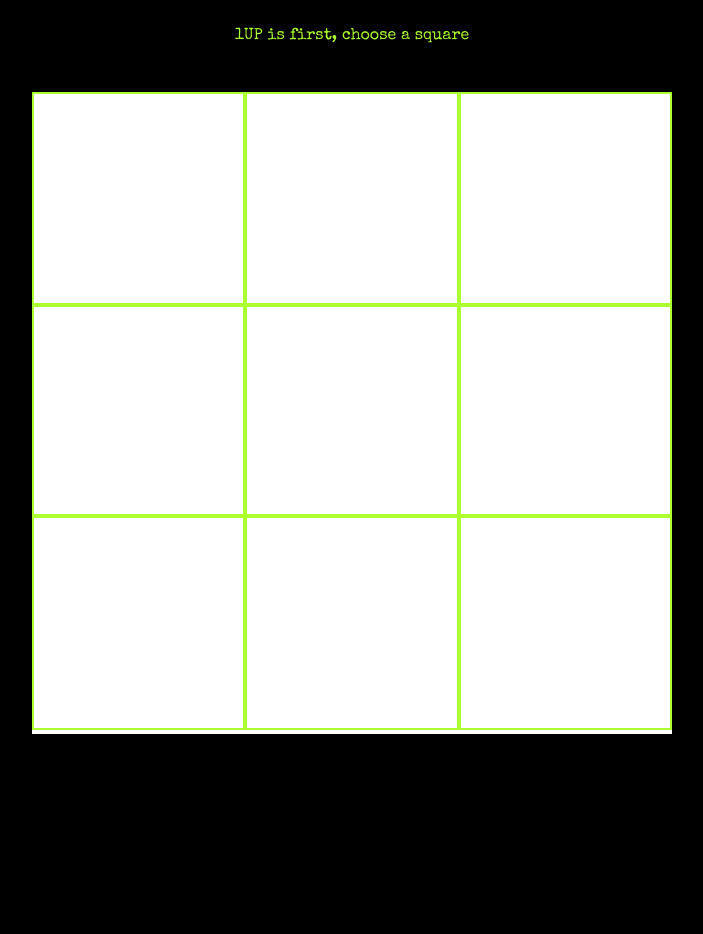
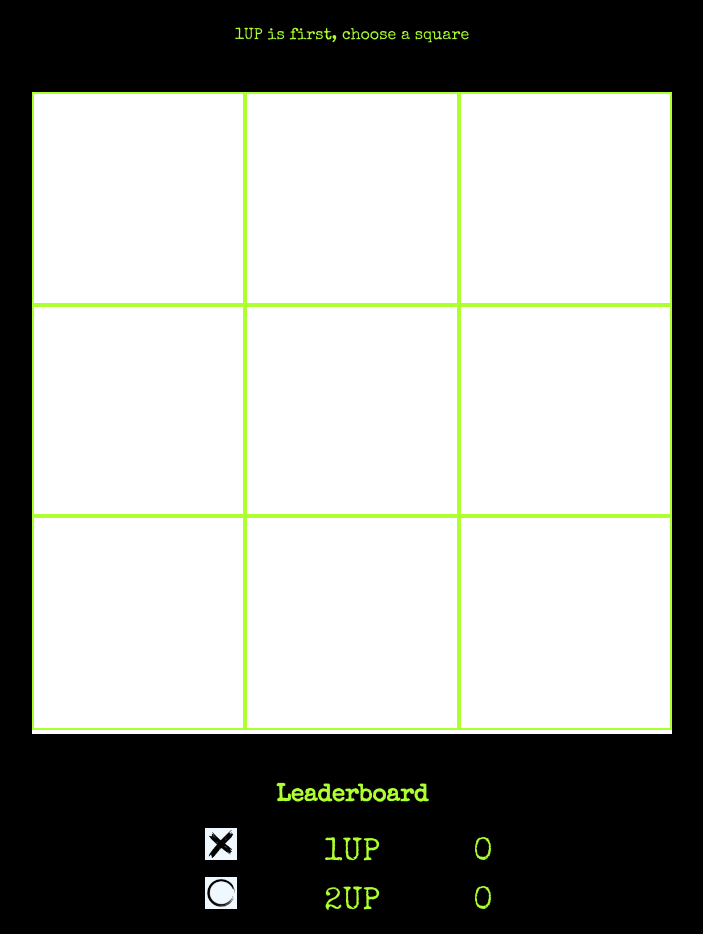
Before and after one commit to deepabst/tic-tac-toe, a plain HTML site: page index.html in a window 1280 px wide. Shown: the part 68-1002 px from the top of the page, without its empty margins (288-991 px from the left). Before the commit the page ends 852 px from the top, so only its background shows below. Drawn offline with nearby package versions, Linux system fonts and the light colour scheme; a web font is replaced by a local one.

Commit message:
added leaderboard to tally wins

```diff
--- a/css/style.css
+++ b/css/style.css
@@ -141,8 +141,25 @@ img {
 
 #strike {
     position: absolute;
-    /* top: 0; */
-    /* left: 0; */
     height: 100%;
     width: 100%;
 }
+
+.leaderboard{
+    text-align: center;
+}
+
+.rung div{
+    display: inline-block;
+    height: 5vh;
+    font-size: 2em;
+    width: 10%;
+}
+
+.rung img {
+    background-color: aliceblue;
+    height: 80%;
+    width: auto;
+    box-sizing: border-box;
+    padding: 2px;
+}
--- a/index.html
+++ b/index.html
@@ -66,5 +66,20 @@
         <img class="result" id="1UPWin" src="img/x_win.png" alt="message: the X's win">
         <img class="result" id="2UPWin" src="img/o_win.png" alt="message: the O's win">
     </div>
+    <div class="leaderboard">
+        <div class="lb-header">
+            <h2>Leaderboard</h2>
+        </div>
+        <div class="rung">
+            <div><img src="img/1.png" alt="player one avatar"></div>
+            <div>1UP</div>
+            <div id="1UPWinCounter">0</div>
+        </div>
+        <div class="rung">
+            <div><img src="img/2.png" alt="player two avatar"></div>
+            <div>2UP</div>
+            <div id="2UPWinCounter">0</div>
+        </div>
+    </div>
 </body>
 </html>
--- a/js/board.js
+++ b/js/board.js
@@ -28,6 +28,7 @@ $('.row>div').on('click', function(e){
 // update the UI
 const updateScreen = function(){
     $('#message').html(`Your turn, ${game.getActivePlayer()} choose a square`);
+    // layout the game board
     for(let i = 0; i<game.board.length;i++){
         if(game.board[i]=== '1UP'){
             // player one owns the square
@@ -37,9 +38,13 @@ const updateScreen = function(){
             $(`#${i}>img[src='img/2.png']`).show();
         }
     }
+    // show the result splash screen
     if(game.winner !== null){
         showGameResult(game.winner);
     }
+    // update wins on the leaderboard
+    $('#1UPWinCounter').html(game.winCounter[0]);
+    $('#2UPWinCounter').html(game.winCounter[1]);
 }
 
 const showGameResult = function(winner){
@@ -96,7 +101,7 @@ $('body').on('keypress', function(){
 
 const resetUI = function(){
     // hide all images
-    $('img').hide();
+    $('.board img').hide();
     // hide strike out div
     $('#strike').hide().removeClass();
     // set initial message
--- a/js/game.js
+++ b/js/game.js
@@ -8,6 +8,7 @@ const game = {
     winner: null,
     gameOver: false,
     strike: null,
+    winCounter: [0,0],
     newGame: function(){
         console.log(`resetting the game ...`);
          // reset data
@@ -81,6 +82,11 @@ const game = {
         if(this.winner !== null){
             this.gameOver = true;
         }
+        // add +1 to the win total
+        if(this.winner !== null && this.winner !== 'draw'){
+            this.recordWin();
+        }
+
         return this.winner;
      },
      getActivePlayer: function(){
@@ -94,5 +100,12 @@ const game = {
      },
      setActivePlayer: function(){
         game.is1UPturn = !game.is1UPturn;
+     },
+     recordWin: function(){
+        if(game.is1UPturn){
+            this.winCounter[0]++;
+        }else{
+            this.winCounter[1]++;
+        }
      }
 }
```
